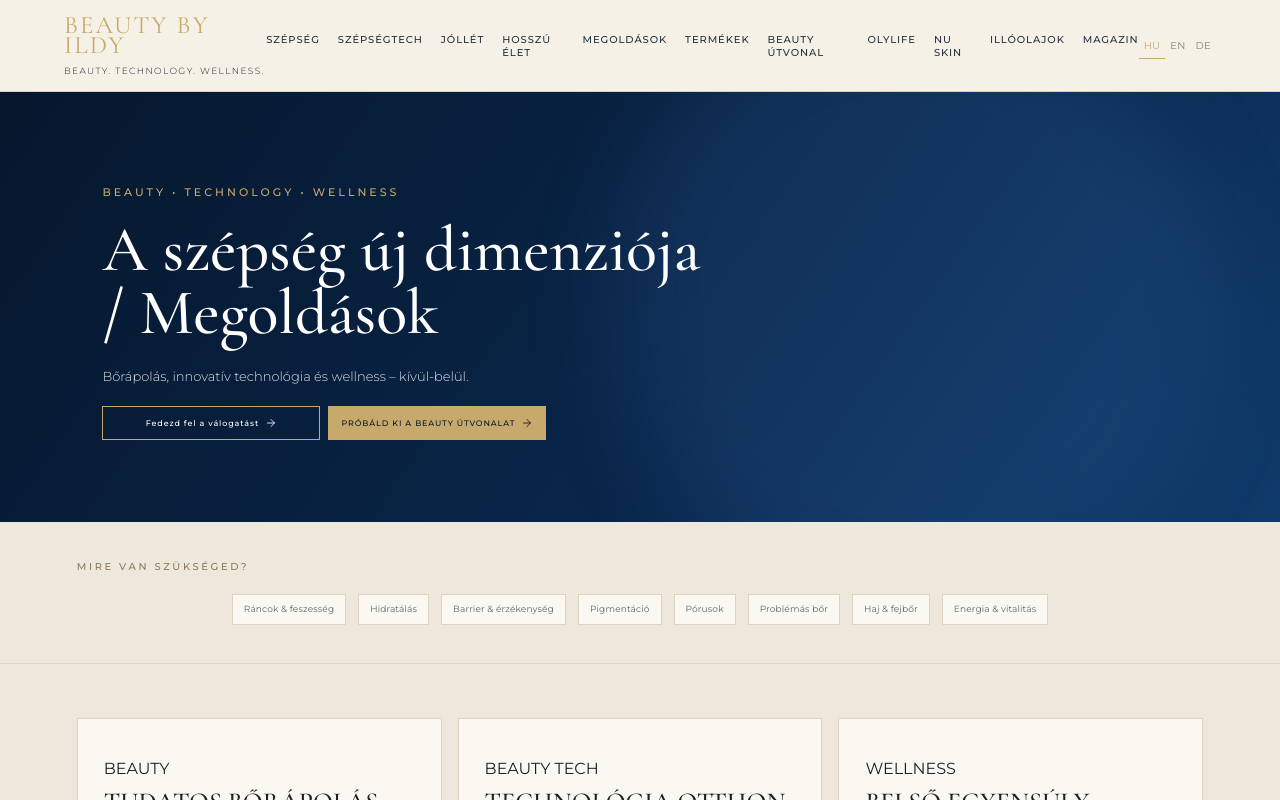
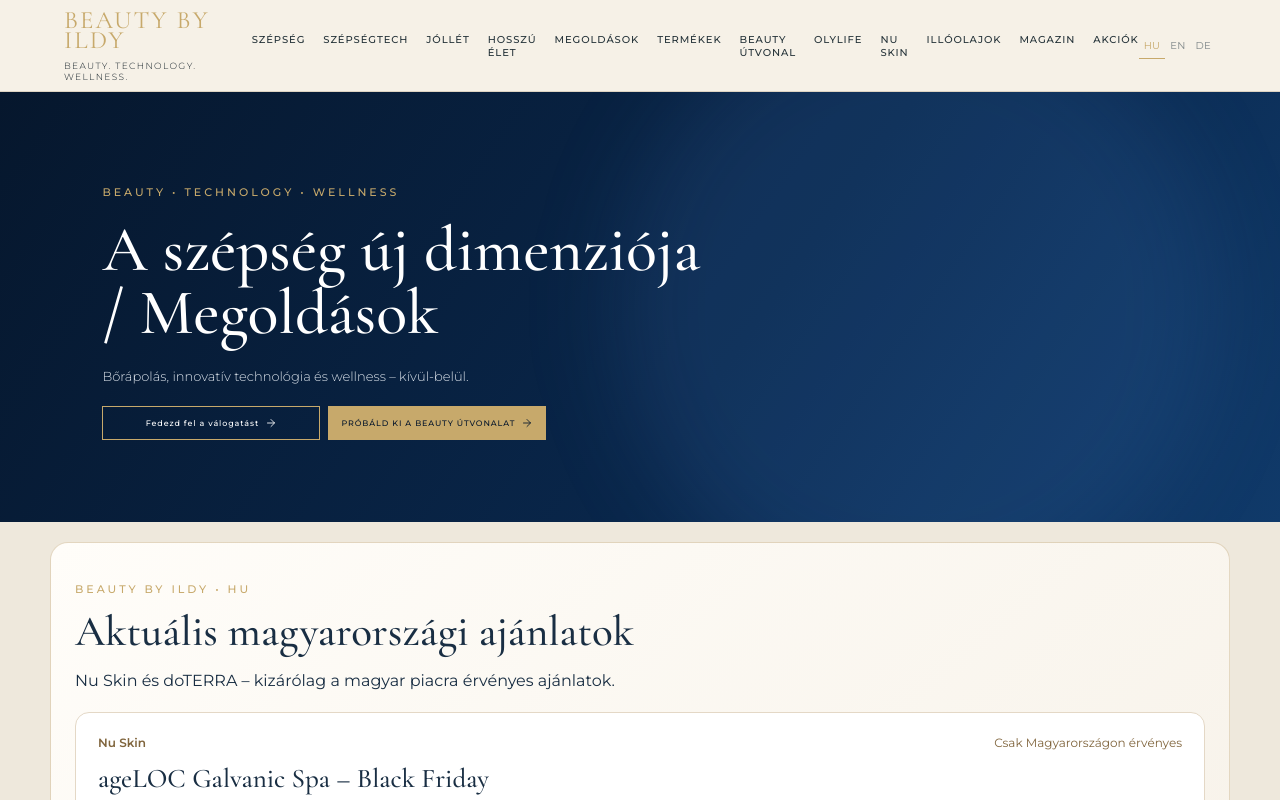
Before and after one commit to Ildy16/Beauty-by-Ildy-, a React (Vite) app: page / in a window 1280 px wide. Shown: the top 800 px of the page. Built offline with nearby package versions, Linux system fonts and the light colour scheme.

Commit message:
Show Hungary-only promotions on homepage and dedicated multilingual offers route

```diff
--- a/src/main.jsx
+++ b/src/main.jsx
@@ -19,6 +19,7 @@ import { BeautyFinder } from "./beautyFinder.jsx";
 import { NuSkinPage } from "./brandPages.jsx";
 import { OlyLifePage } from "./olylife.jsx";
 import { DoterraPage } from "./doterra.jsx";
+import { Promotions } from "./promotions.jsx";
 import { MagazinePage } from "./magazine.jsx";
 import "./styles.css";
 
@@ -36,6 +37,7 @@ const copy = {
       ["NU SKIN", "nuskin"],
       ["ILLÓOLAJOK", "doterra"],
       ["MAGAZIN", "magazine"],
+      ["AKCIÓK", "promotions"],
     ],
     eyebrow: "BEAUTY • TECHNOLOGY • WELLNESS",
     title: "A szépség új dimenziója / Megoldások",
@@ -130,6 +132,7 @@ const copy = {
       ["NU SKIN", "nuskin"],
       ["ESSENTIAL OILS", "doterra"],
       ["MAGAZINE", "magazine"],
+      ["OFFERS", "promotions"],
     ],
     eyebrow: "BEAUTY • TECHNOLOGY • WELLNESS",
     title: "A new dimension of beauty / Solutions",
@@ -224,6 +227,7 @@ const copy = {
       ["NU SKIN", "nuskin"],
       ["ÄTHERISCHE ÖLE", "doterra"],
       ["MAGAZIN", "magazine"],
+      ["ANGEBOTE", "promotions"],
     ],
     eyebrow: "BEAUTY • TECHNOLOGIE • WELLNESS",
     title: "Eine neue Dimension der Schönheit / Lösungen",
@@ -394,6 +398,7 @@ function currentPage() {
       "olylife",
       "doterra",
       "magazine",
+      "promotions",
       "product-medicube-pdrn",
     ].includes(h)
   )
@@ -499,6 +504,7 @@ function App() {
   else if (page === "olylife") content = <OlyLifePage lang={lang} />;
   else if (page === "doterra") content = <DoterraPage lang={lang} />;
   else if (page === "magazine") content = <MagazinePage lang={lang} />;
+  else if (page === "promotions") content = <Promotions lang={lang} />;
   else if (page === "product-medicube-pdrn")
     content = <MedicubePdrnProduct lang={lang} />;
   else if (page && page.startsWith("product-"))
@@ -524,6 +530,7 @@ function App() {
             </div>
           </div>
         </section>
+        <Promotions lang={lang} compact />
         <section id="solutions" className="needs">
           <p>{t.choose}</p>
           <div>
```
